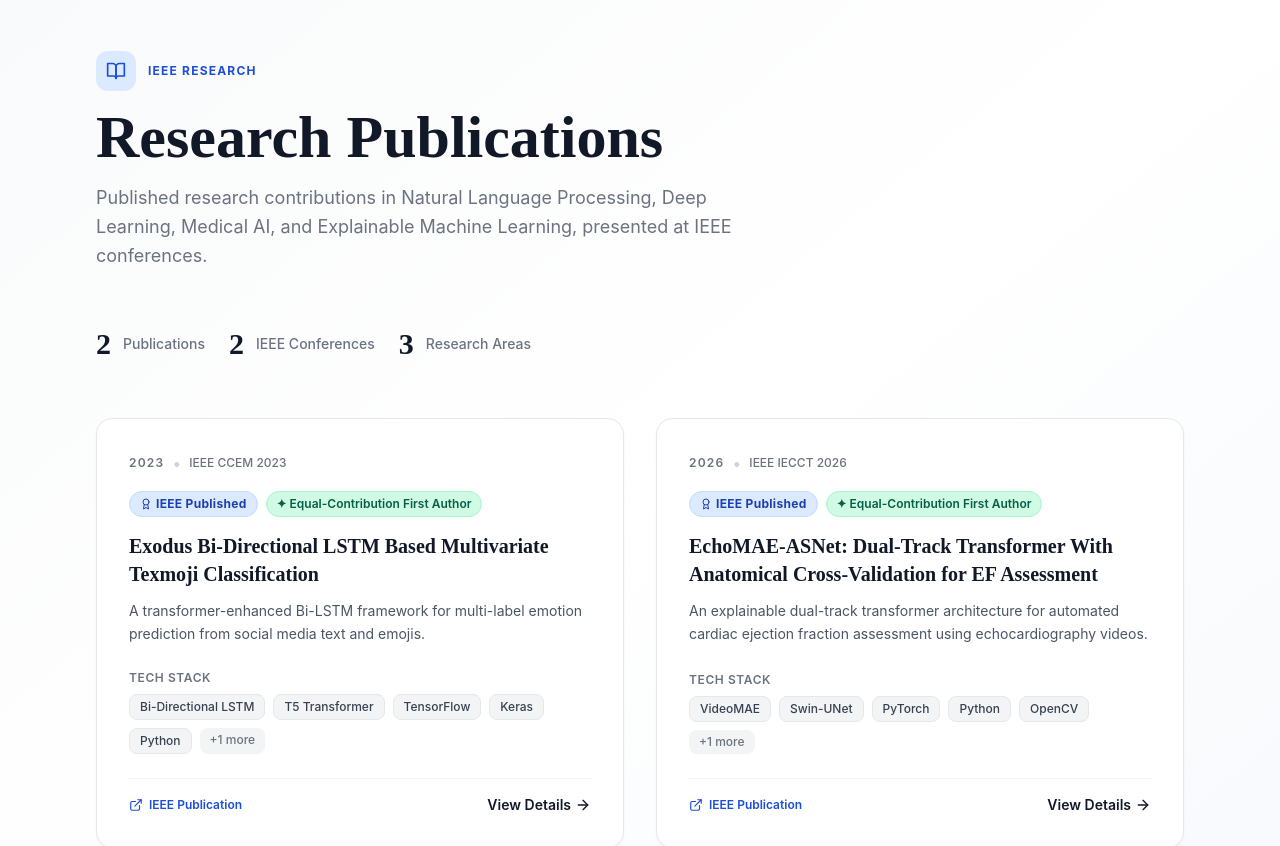
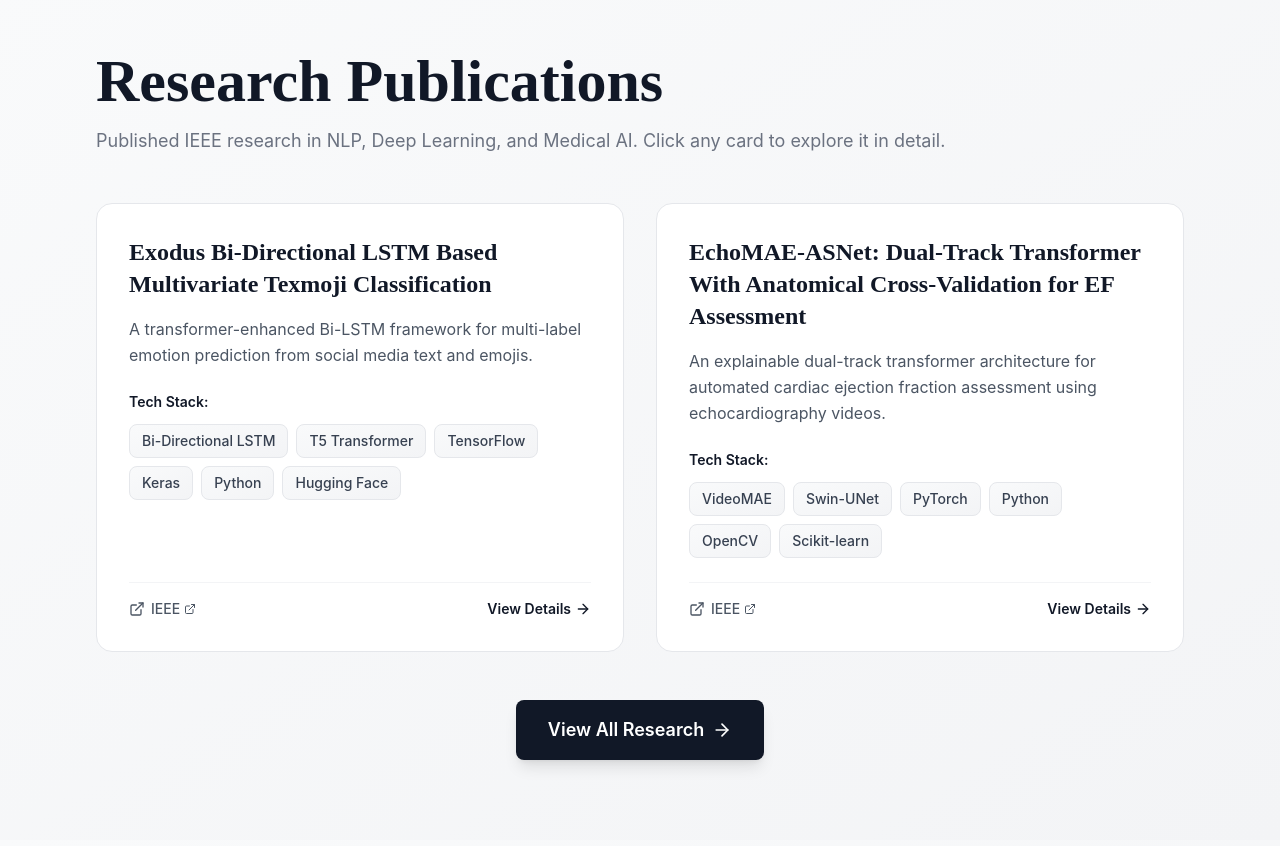
Before and after one commit to Sreeshanth25503/portfolio, a React (Create React App) app: page / in a window 1280 px wide. Shown: the part 2520-3366 px from the top of the page. Built offline with nearby package versions, Linux system fonts and the light colour scheme.

Commit message:
style: simplify Research listing page to match Projects section layout

```diff
--- a/src/Components/Pages/Research.jsx
+++ b/src/Components/Pages/Research.jsx
@@ -1,193 +1,104 @@
-import React, { useEffect, useRef } from 'react';
-import { ExternalLink, ArrowRight, BookOpen, Award } from 'lucide-react';
+import React from 'react';
+import { ExternalLink, ArrowRight } from 'lucide-react';
 import { Link } from '../Router';
 import { researchPapers } from '../../data/researchData';
 
-// ── Badge components ────────────────────────────────────────────────────────
+const Research = ({ homepageMode = false }) => {
+  return (
+    <section
+      id="research"
+      className={`${homepageMode ? 'py-20' : 'min-h-screen py-20'}
+        bg-gradient-to-br from-gray-50 to-gray-100
+        dark:from-gray-900 dark:to-gray-950 transition-colors duration-300`}
+    >
+      <div className="max-w-6xl mx-auto px-4 sm:px-6 lg:px-8">
 
-const IEEEBadge = () => (
-  <span className="inline-flex items-center gap-1 px-2.5 py-1 rounded-full text-xs font-bold
-    bg-blue-100 text-blue-800 border border-blue-200
-    dark:bg-blue-900/40 dark:text-blue-300 dark:border-blue-700 tracking-wide">
-    <Award className="w-3 h-3" />
-    IEEE Published
-  </span>
-);
+        {/* Back button — standalone page only */}
+        {!homepageMode && (
+          <button
+            onClick={() => {
+              window.location.hash = '';
+              setTimeout(() => window.scrollTo({ top: 0, behavior: 'smooth' }), 80);
+            }}
+            className="inline-flex items-center text-gray-600 dark:text-gray-400
+              hover:text-gray-900 dark:hover:text-white transition-colors mb-8 text-sm"
+          >
+            ← Back to Portfolio
+          </button>
+        )}
 
-const EqualFirstBadge = () => (
-  <span className="inline-flex items-center gap-1 px-2.5 py-1 rounded-full text-xs font-semibold
-    bg-emerald-100 text-emerald-800 border border-emerald-200
-    dark:bg-emerald-900/40 dark:text-emerald-300 dark:border-emerald-700">
-    ✦ Equal-Contribution First Author
-  </span>
-);
+        <h1 className="text-4xl sm:text-5xl md:text-6xl font-serif font-bold text-gray-900 dark:text-white mb-4">
+          Research Publications
+        </h1>
+        <p className="text-lg text-gray-500 dark:text-gray-400 mb-12">
+          Published IEEE research in NLP, Deep Learning, and Medical AI. Click any card to explore it in detail.
+        </p>
 
-// ── Research card ────────────────────────────────────────────────────────────
-
-const ResearchCard = ({ paper, index }) => {
-  const cardRef = useRef(null);
-
-  useEffect(() => {
-    const observer = new IntersectionObserver(
-      ([entry]) => {
-        if (entry.isIntersecting) {
-          entry.target.classList.add('opacity-100', 'translate-y-0');
-          entry.target.classList.remove('opacity-0', 'translate-y-8');
-        }
-      },
-      { threshold: 0.1 }
-    );
-    if (cardRef.current) observer.observe(cardRef.current);
-    return () => observer.disconnect();
-  }, []);
-
-  return (
+        {/* Cards grid — 2 columns, same layout as Projects */}
+        <div className="grid md:grid-cols-2 gap-8">
+          {researchPapers.map(paper => (
             <div
-      ref={cardRef}
-      className="opacity-0 translate-y-8 transition-all duration-700 flex flex-col
-        bg-white dark:bg-gray-800
+              key={paper.id}
+              className="bg-white dark:bg-gray-800
                 border border-gray-200 dark:border-gray-700
-        rounded-2xl p-8 shadow-sm
-        hover:shadow-2xl hover:-translate-y-1
-        group"
-      style={{ transitionDelay: `${index * 120}ms` }}
+                rounded-2xl p-8
+                hover:shadow-2xl transition-all hover:scale-[1.02] group flex flex-col"
             >
-      {/* Year + conference */}
-      <div className="flex items-center gap-2 mb-4 flex-wrap">
-        <span className="text-xs font-semibold text-gray-500 dark:text-gray-400 uppercase tracking-widest">
-          {paper.year}
-        </span>
-        <span className="text-gray-300 dark:text-gray-600">•</span>
-        <span className="text-xs text-gray-500 dark:text-gray-400 font-medium">{paper.conferenceShort}</span>
-      </div>
-
-      {/* Badges */}
-      <div className="flex flex-wrap gap-2 mb-4">
-        <IEEEBadge />
-        <EqualFirstBadge />
-      </div>
-
-      {/* Title */}
-      <h2 className="text-xl font-serif font-bold text-gray-900 dark:text-white mb-3 leading-snug
-        group-hover:text-blue-700 dark:group-hover:text-blue-400 transition-colors">
+              {/* Clickable area */}
+              <Link to={paper.slug} className="block flex-grow cursor-pointer">
+                <h2 className="text-2xl font-serif font-bold text-gray-900 dark:text-white mb-4
+                  group-hover:text-gray-700 dark:group-hover:text-gray-300 transition-colors">
                   {paper.title}
                 </h2>
-
-      {/* Short description */}
-      <p className="text-gray-600 dark:text-gray-300 leading-relaxed mb-6 flex-grow text-sm">
+                <p className="text-gray-600 dark:text-gray-400 mb-6 leading-relaxed">
                   {paper.shortDescription}
                 </p>
-
-      {/* Tech stack */}
                 <div className="mb-6">
-        <p className="text-xs font-semibold text-gray-500 dark:text-gray-400 uppercase tracking-wider mb-2">
-          Tech Stack
-        </p>
+                  <h3 className="text-sm font-semibold text-gray-900 dark:text-gray-200 mb-3">
+                    Tech Stack:
+                  </h3>
                   <div className="flex flex-wrap gap-2">
-          {paper.techStack.slice(0, 5).map(tech => (
+                    {paper.techStack.map(tech => (
                       <span
                         key={tech}
-              className="px-2.5 py-1 text-xs font-medium rounded-lg
-                bg-gray-100 text-gray-700 border border-gray-200
-                dark:bg-gray-700 dark:text-gray-300 dark:border-gray-600"
+                        className="px-3 py-1.5 bg-gradient-to-br from-gray-50 to-gray-100
+                          dark:from-gray-700 dark:to-gray-600
+                          text-gray-700 dark:text-gray-300
+                          rounded-lg text-sm font-medium
+                          border border-gray-200 dark:border-gray-500"
                       >
                         {tech}
                       </span>
                     ))}
-          {paper.techStack.length > 5 && (
-            <span className="px-2.5 py-1 text-xs font-medium rounded-lg bg-gray-100 text-gray-500 dark:bg-gray-700 dark:text-gray-400">
-              +{paper.techStack.length - 5} more
-            </span>
-          )}
                   </div>
                 </div>
+              </Link>
 
-      {/* Footer */}
+              {/* Card footer — IEEE link + View Details */}
               <div className="flex items-center justify-between pt-4 border-t border-gray-100 dark:border-gray-700 mt-auto">
                 <a
                   href={paper.ieeeLink}
                   target="_blank"
                   rel="noopener noreferrer"
                   onClick={e => e.stopPropagation()}
-          className="inline-flex items-center gap-1.5 text-xs font-semibold text-blue-700 dark:text-blue-400
-            hover:text-blue-900 dark:hover:text-blue-300 transition-colors"
+                  className="inline-flex items-center text-gray-600 dark:text-gray-400
+                    hover:text-gray-900 dark:hover:text-white transition-colors font-medium text-sm"
                 >
-          <ExternalLink className="w-3.5 h-3.5" />
-          IEEE Publication
+                  <ExternalLink className="w-4 h-4 mr-1.5" />
+                  IEEE
+                  <ExternalLink className="w-3 h-3 ml-1" />
                 </a>
+
                 <Link
                   to={paper.slug}
-          className="inline-flex items-center gap-1 text-sm font-semibold text-gray-900 dark:text-white
-            hover:text-blue-700 dark:hover:text-blue-400 transition-colors"
+                  className="inline-flex items-center text-gray-900 dark:text-white
+                    font-semibold text-sm hover:underline"
                 >
                   View Details
-          <ArrowRight className="w-4 h-4" />
+                  <ArrowRight className="w-4 h-4 ml-1" />
                 </Link>
               </div>
             </div>
-  );
-};
-
-// ── Research listing page ───────────────────────────────────────────────────
-
-const Research = ({ homepageMode = false }) => {
-  return (
-    <section
-      id="research"
-      className={`${homepageMode ? 'py-20' : 'min-h-screen py-20 pt-28'}
-        bg-gradient-to-br from-gray-50 via-white to-blue-50/30
-        dark:from-gray-950 dark:via-gray-900 dark:to-gray-900`}
-    >
-      <div className="max-w-6xl mx-auto px-4 sm:px-6 lg:px-8">
-
-        {/* Header */}
-        <div className="mb-14">
-          {!homepageMode && (
-            <button
-              onClick={() => { window.location.hash = ''; setTimeout(() => window.scrollTo({ top: 0, behavior: 'smooth' }), 80); }}
-              className="inline-flex items-center gap-1.5 text-sm text-gray-500 dark:text-gray-400
-                hover:text-gray-900 dark:hover:text-white transition-colors mb-8"
-            >
-              ← Back to Portfolio
-            </button>
-          )}
-
-          <div className="flex items-center gap-3 mb-4">
-            <div className="w-10 h-10 rounded-xl bg-blue-100 dark:bg-blue-900/40 flex items-center justify-center">
-              <BookOpen className="w-5 h-5 text-blue-700 dark:text-blue-400" />
-            </div>
-            <span className="text-xs font-bold uppercase tracking-widest text-blue-700 dark:text-blue-400">
-              IEEE Research
-            </span>
-          </div>
-
-          <h1 className="text-4xl sm:text-5xl md:text-6xl font-serif font-bold text-gray-900 dark:text-white mb-4 leading-tight">
-            Research Publications
-          </h1>
-          <p className="text-lg text-gray-500 dark:text-gray-400 max-w-2xl leading-relaxed">
-            Published research contributions in Natural Language Processing, Deep Learning, Medical AI,
-            and Explainable Machine Learning, presented at IEEE conferences.
-          </p>
-        </div>
-
-        {/* Stats row */}
-        <div className="flex flex-wrap gap-6 mb-14">
-          {[
-            { label: 'Publications', value: '2' },
-            { label: 'IEEE Conferences', value: '2' },
-            { label: 'Research Areas', value: '3' },
-          ].map(stat => (
-            <div key={stat.label} className="flex items-center gap-3">
-              <span className="text-3xl font-serif font-bold text-gray-900 dark:text-white">{stat.value}</span>
-              <span className="text-sm text-gray-500 dark:text-gray-400 font-medium">{stat.label}</span>
-            </div>
-          ))}
-        </div>
-
-        {/* Cards grid */}
-        <div className="grid md:grid-cols-2 gap-8">
-          {researchPapers.map((paper, i) => (
-            <ResearchCard key={paper.id} paper={paper} index={i} />
           ))}
         </div>
 
@@ -196,9 +107,11 @@ const Research = ({ homepageMode = false }) => {
           <div className="mt-12 text-center">
             <Link
               to="/research"
-              className="inline-flex items-center gap-2 px-8 py-4 bg-gray-900 dark:bg-white
-                text-white dark:text-gray-900 rounded-xl font-semibold text-base
-                hover:bg-gray-700 dark:hover:bg-gray-100 transition-all hover:scale-105 shadow-lg"
+              className="inline-flex items-center gap-2 px-8 py-4
+                bg-gray-900 dark:bg-white text-white dark:text-gray-900
+                rounded-lg font-semibold text-lg
+                hover:bg-gray-800 dark:hover:bg-gray-100
+                transition-all hover:scale-105 shadow-lg"
             >
               View All Research
               <ArrowRight className="w-5 h-5" />
```
Lines whose indentation alone changed are shown as unchanged.
